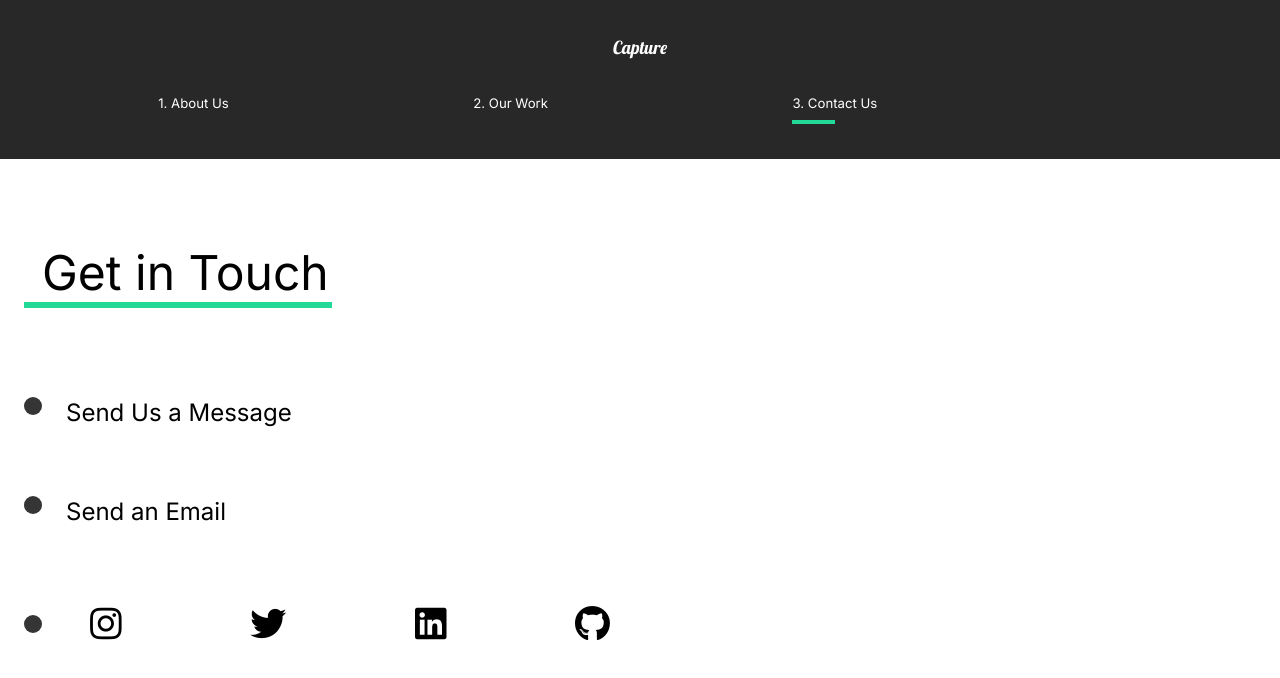
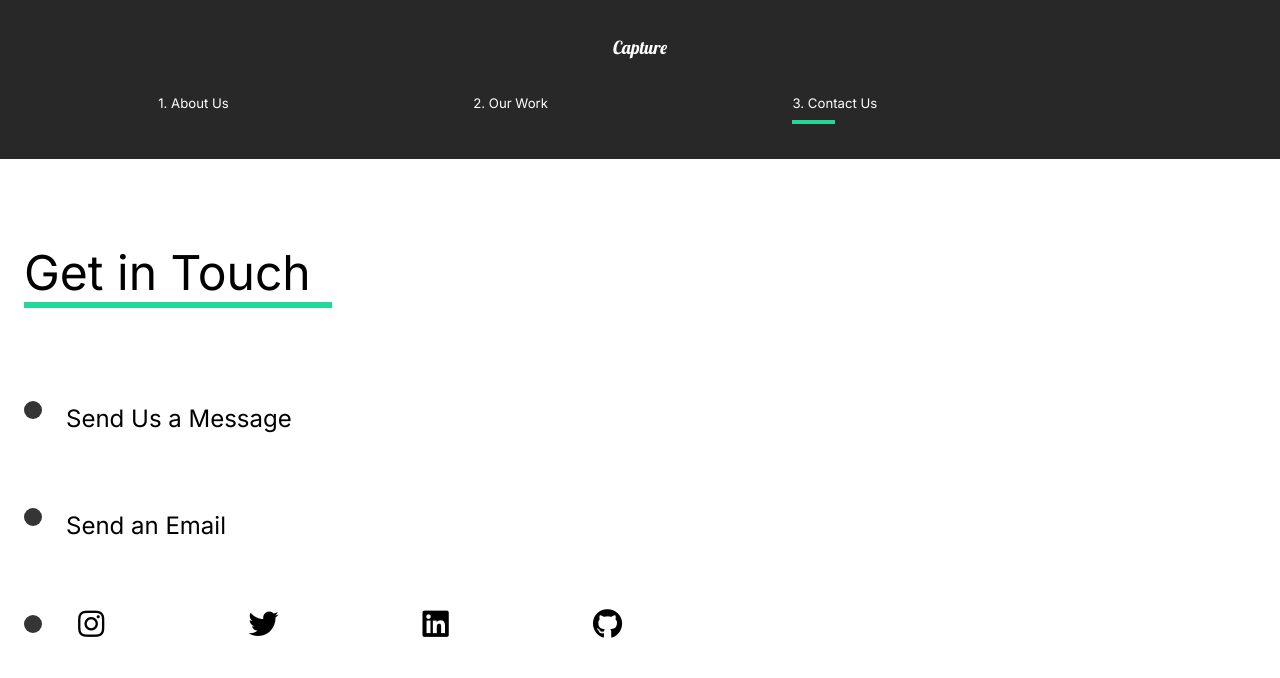
Before and after one commit to Shivam327/Capture, a React (Create React App) app: page /contact in a window 1280 px wide. Shown: the top 678 px of the page. Built offline with nearby package versions, Linux system fonts and the light colour scheme.

Commit message:
Refactoring

```diff
--- a/src/Pages/ContactUs.jsx
+++ b/src/Pages/ContactUs.jsx
@@ -73,17 +73,19 @@ const ContactStyle = styled(motion.div)`
   }
   @media (max-width: 1500px) {
     padding: 2rem;
-    h2 {
-      padding: 0rem 1.5rem;
-    }
   }
 `;
 const Title = styled.div`
   margin-bottom: 4rem;
   color: black;
-
+  h2 {
+    font-size: 5rem;
+  }
   @media (max-width: 1500px) {
     margin-top: 5rem;
+    h2 {
+      font-size: 4rem;
+    }
   }
 `;
 const Hide = styled.div`
@@ -105,7 +107,9 @@ const Social = styled(motion.div)`
 
   h2 {
     padding: 2rem;
-    font-size: 3.5rem;
+  }
+  a {
+    font-size: 5rem;
   }
   a:hover {
     color: #23d997;
@@ -118,7 +122,6 @@ const Social = styled(motion.div)`
 `;
 const SocialIcon = styled(motion.div)`
   display: flex;
-
   width: 50%;
   padding: 2rem 2rem;
   justify-content: space-between;
@@ -132,10 +135,9 @@ const SocialIcon = styled(motion.div)`
     color: #23d997;
   }
   @media (max-width: 1500px) {
-    width: 100;
     a {
-      padding: 2rem;
-      font-size: 3rem;
+      padding: 1rem;
+      font-size: 2.5rem;
     }
   }
 `;
```
